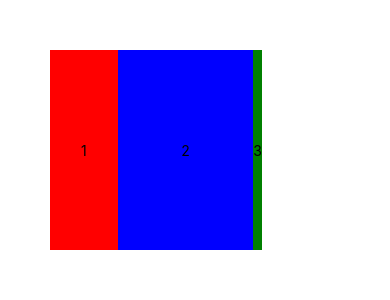
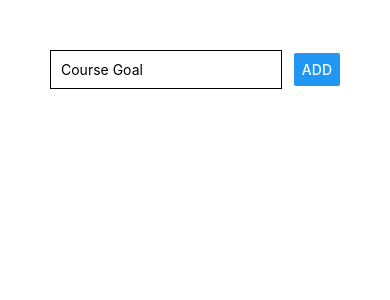
Before and after one commit to HeshanPravintha/reactnativebasics, a React Native app: screen / in a window 390 px wide. Shown: the top 300 px of the page. Built offline with nearby package versions, Linux system fonts and the light colour scheme.

Commit message:
Update App.js
Inline Styles & StyleSheet Objects

```diff
--- a/App.js
+++ b/App.js
@@ -3,48 +3,30 @@
 
 export default function App() {
   return (
-    <View style={{
-      padding: 50,
-      flexDirection: 'row',
-      width: '80%',
-      height: 300,
-      justifyContent: 'space-around',
-      alignItems: 'stretch'
-    }}
-    >
-      <View
-        style={{
-          backgroundColor: 'red',
-          flex: 1,
-          justifyContent: 'center',
-          alignItems: 'center'
-        }}
-      >
-        <Text>1</Text>
+    <View style={styles.screen}>
+      <View style={styles.inputContainer}>
+        <TextInput
+          placeholder="Course Goal" style={styles.input} />
+        <Button title="Add" />
       </View>
-      <View
-        style={{
-          backgroundColor: 'blue',
-          flex: 2,
-          justifyContent: 'center',
-          alignItems: 'center'
-        }}
-      >
-        <Text>2</Text>
-      </View>
-      <View
-        style={{
-          backgroundColor: 'green',
-          justifyContent: 'center',
-          alignItems: 'center'
-        }}
-      >
-        <Text>3</Text>
-      </View>
+      <View />
     </View>
   );
 };
 
 const styles = StyleSheet.create({
-
+  screen: {
+    padding: 50
+  },
+  inputContainer: {
+    flexDirection: 'row',
+    justifyContent: 'space-between',
+    alignItems: 'center'
+  },
+  input: {
+    width: '80%',
+    borderColor: 'black',
+    borderWidth: 1,
+    padding: 10
+  }
 });
```
